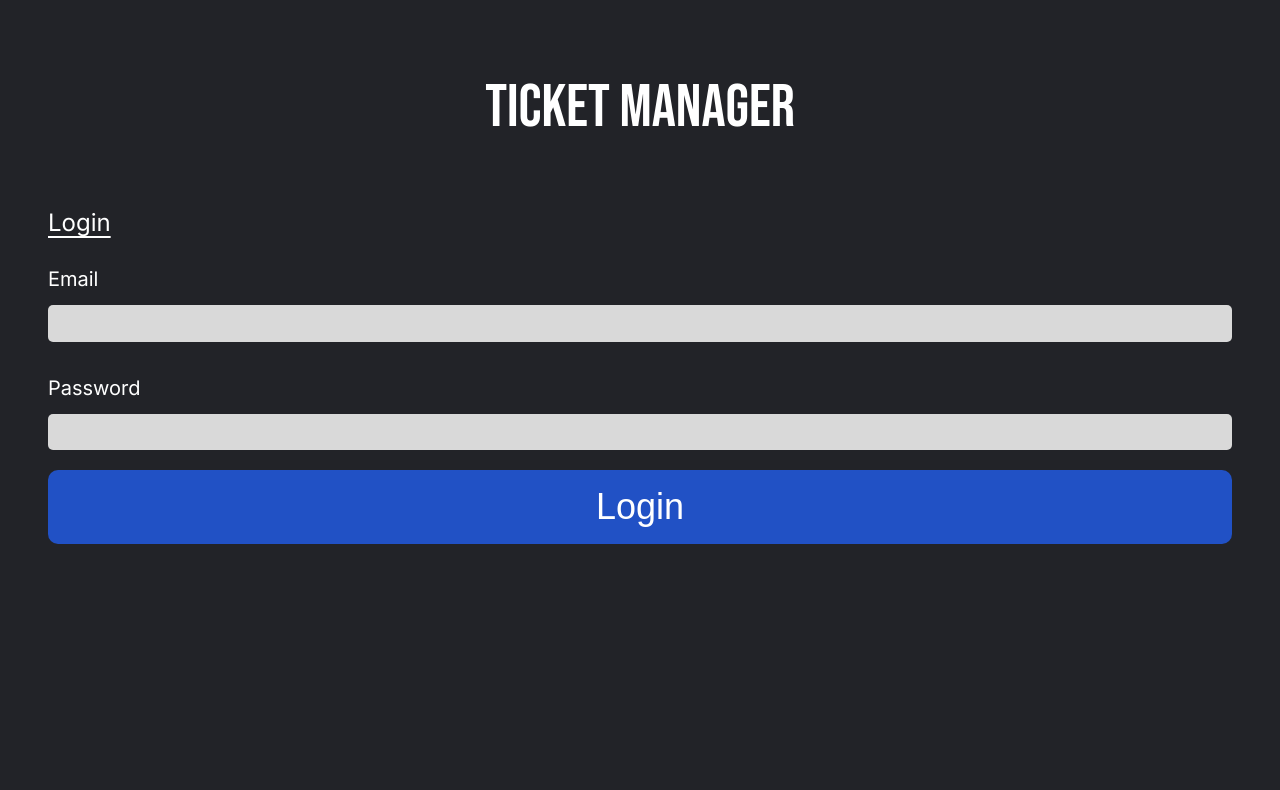
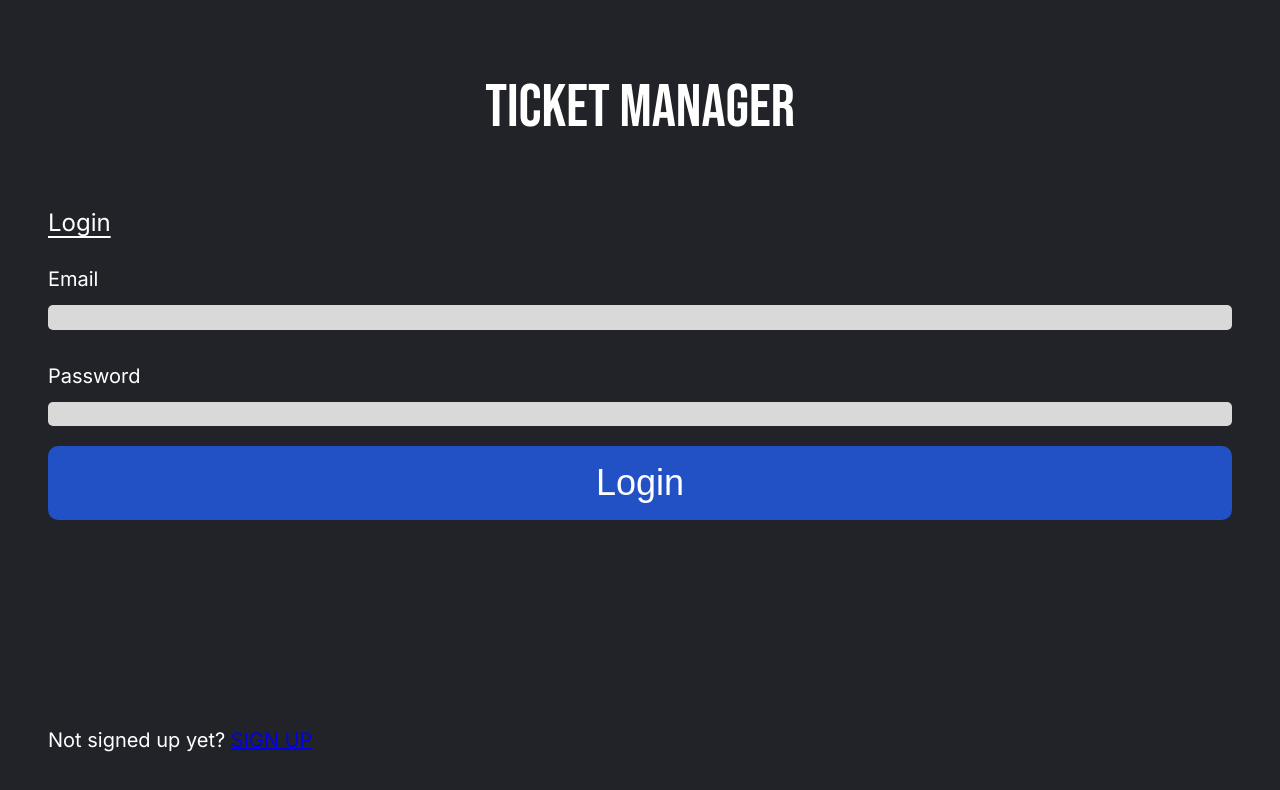
Before and after one commit to efmorales/ticketmanager-frontend, a React (Create React App) app: page /login in a window 1280 px wide. Shown: the top 790 px of the page. Built offline with nearby package versions, Linux system fonts and the light colour scheme; no server answers.

Commit message:
Added Link to 'signup'.

```diff
--- a/src/components/UserLogin.js
+++ b/src/components/UserLogin.js
@@ -1,4 +1,5 @@
 import { useState } from "react";
+import { Link } from "react-router-dom";
 import "./UserSignupAndLogin.css";
 import axios from "axios";
 
@@ -79,6 +80,9 @@ const UserSignup = () => {
         <button className="submit-button" type="submit">
           Login
         </button>
+        <p className="login-register-link">
+          Not signed up yet? <Link to="../signup" >SIGN UP</Link>
+        </p>
       </form>
     </div>
   );
```
